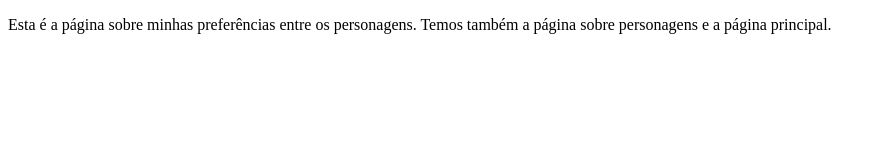
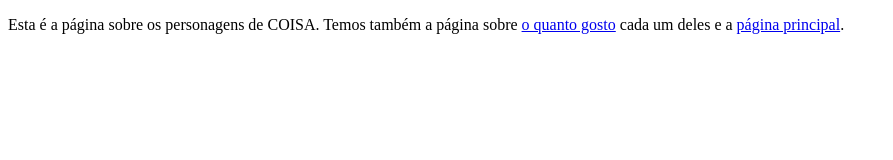
Before and after one commit to ufjf-dcc202/ufjf-dcc202-2023-3-a-atv5-RaissaRodrigues96, a website: page personagens.html in a window 1280 px wide. Shown: the whole page, without its empty margins (0-893 px from the left). Drawn offline with Linux system fonts and the light colour scheme.

Commit message:
adiciona link

```diff
--- a/personagens.html
+++ b/personagens.html
@@ -6,6 +6,6 @@
     <title>DCC202 - Atividade 5 - Personagens: Raissa Rodrigues</title>
 </head>
 <body>
-    <p>Esta é a página sobre minhas preferências entre os personagens. Temos também a página sobre personagens e a página principal.</p>
+    <p> Esta é a página sobre os personagens de COISA. Temos também a página sobre <a href="preferencias.html"> o quanto gosto</a> cada um deles e a <a href="index.html"> página principal</a>.</p>
 </body>
 </html>
```
